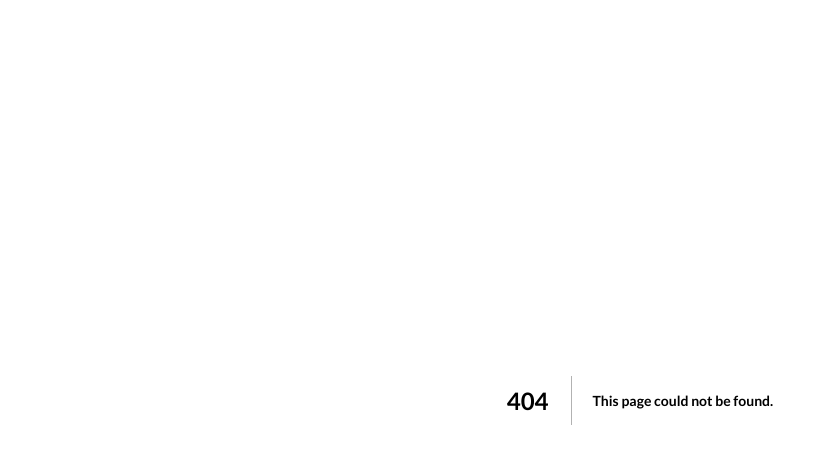
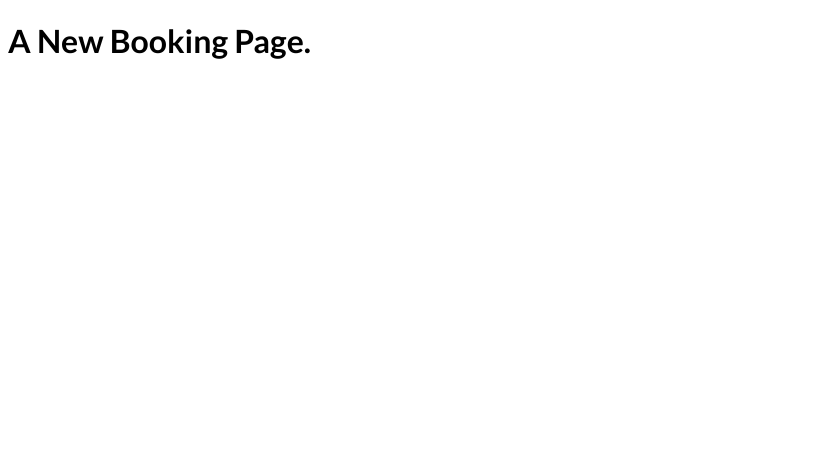
Before and after one commit to ShadrackAdwera/File-Based-Routing, a Next.js app: page /bookings/new in a window 1280 px wide. Before the commit this address had no page. Shown: the top 450 px of the page, without its empty margins (0-828 px from the left). Built offline with nearby package versions, Linux system fonts and the light colour scheme.

Commit message:
Nested paths and routes

```diff
--- /dev/null
+++ b/pages/about.js
@@ -0,0 +1,6 @@
+const AboutUs = () => {
+return <div>
+    <h1>About Us Page.</h1>
+</div>;
+}
+export default AboutUs;
--- /dev/null
+++ b/pages/bookings/index.js
@@ -0,0 +1,6 @@
+const Bookings = () => {
+    return <div>
+        <h1>Bookings Page.</h1>
+    </div>;
+    }
+    export default Bookings;
--- /dev/null
+++ b/pages/bookings/new.js
@@ -0,0 +1,6 @@
+const NewBooking = () => {
+    return <div>
+        <h1>A New Booking Page.</h1>
+    </div>;
+    }
+    export default NewBooking;
```
